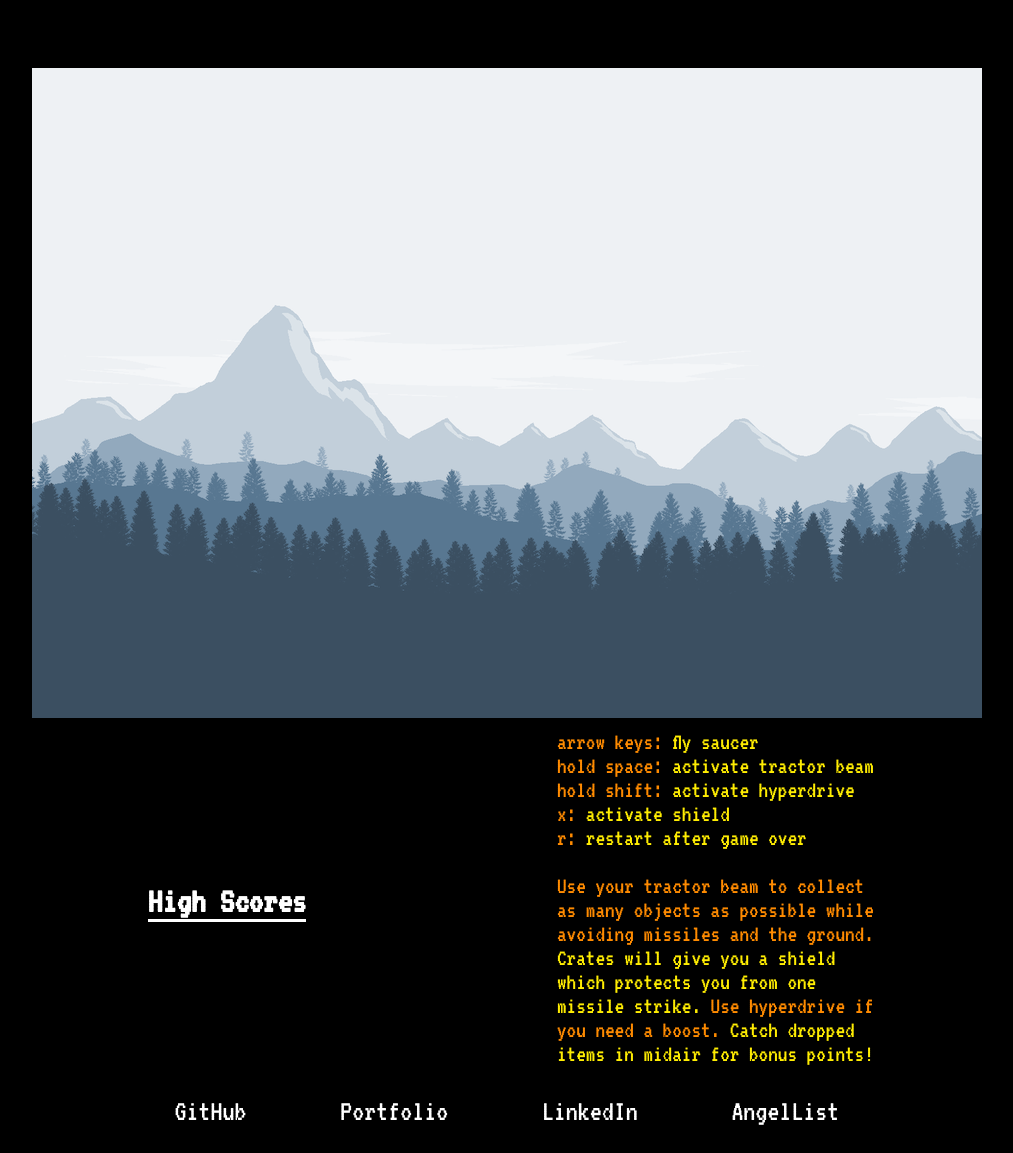
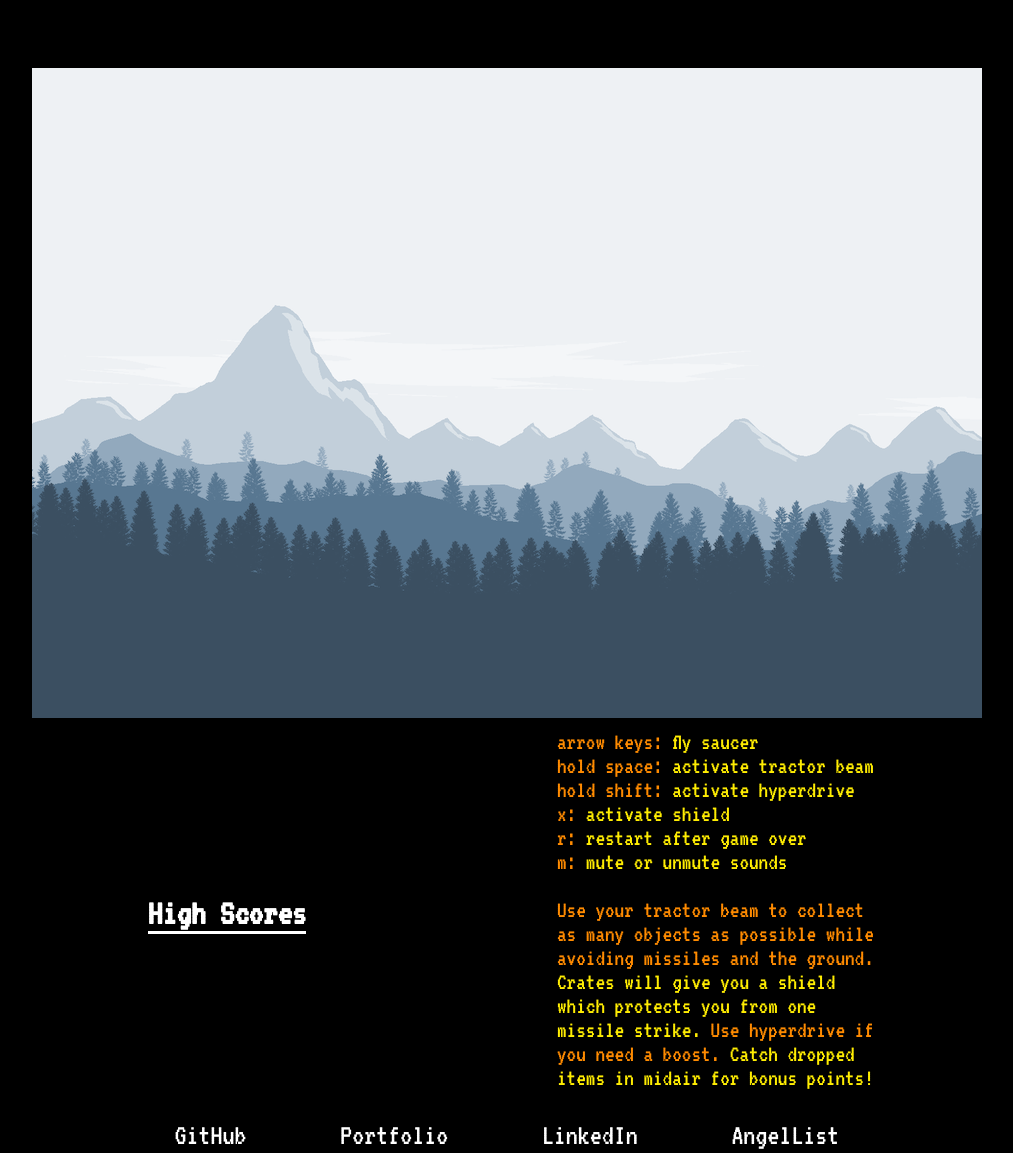
Before and after one commit to kennylozeau/Invasion, a website built with webpack: page index.html in a window 1280 px wide. Shown: the whole page, without its empty margins (133-1146 px from the left). Built offline with nearby package versions, Linux system fonts and the light colour scheme; some packages are replaced by stand-ins of ours.

Commit message:
Update instructions for mute button

```diff
--- a/index.html
+++ b/index.html
@@ -59,6 +59,7 @@
         <li><span class="keys">hold shift:</span> <span class="commands">activate hyperdrive</span></li>
         <li><span class="keys">x:</span> <span class="commands">activate shield</span></li>
         <li><span class="keys">r:</span> <span class="commands">restart after game over</span></li>
+        <li><span class="keys">m:</span> <span class="commands">mute or unmute sounds</span></li>
         <br />
         <li>
           <span class="keys">Use your tractor beam to collect as many objects as possible while avoiding missiles and the ground.</span>
```
